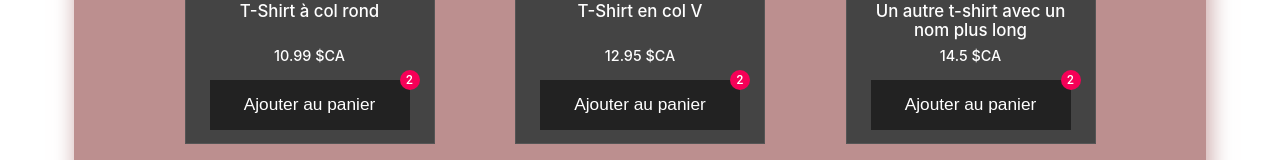
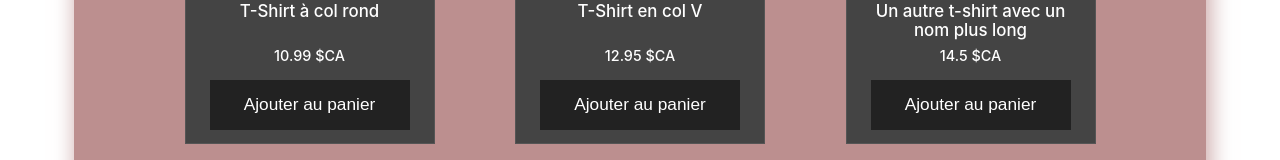
Before and after one commit to francois-stjacques/panier-achats-pvt-gr1, a React (Create React App) app: page / in a window 1280 px wide. Shown: the part 531-691 px from the top of the page. Built offline with nearby package versions, Linux system fonts and the light colour scheme.

Commit message:
Sommaire du panier avancé mais pas terminé

```diff
--- a/src/BtnAjoutPanier.jsx
+++ b/src/BtnAjoutPanier.jsx
@@ -1,10 +1,20 @@
-import './BtnAjoutPanier.scss';
-import Badge from '@material-ui/core/Badge';
+import "./BtnAjoutPanier.scss";
+import Badge from "@material-ui/core/Badge";
+import { useState } from "react";
 
 export default function BtnAjoutPanier(props) {
+  // État du badge du bouton
+  const [btnQte, setBtnQte] = useState(0);
+
   return (
-    <Badge badgeContent="2" color="secondary">
-      <button className="BtnAjoutPanier">
+    <Badge badgeContent={btnQte} color="secondary">
+      <button
+        onClick={() => {
+          props.onClick();
+          setBtnQte(btnQte+1);
+        }}
+        className="BtnAjoutPanier"
+      >
         Ajouter au panier
       </button>
     </Badge>
--- a/src/Entete.jsx
+++ b/src/Entete.jsx
@@ -35,7 +35,7 @@ export default function Entete(props) {
           <Badge onClick={basculerSommairePanier} badgeContent="5" color="primary">
             <ShoppingCartIcon />
           </Badge>
-          <SommairePanier cacher={cacheSommaire} />
+          <SommairePanier cacher={cacheSommaire} etatPanier={props.etatPanier} />
         </li>
         <li>Mon compte</li>
       </ul>
--- a/src/ListeProduits.jsx
+++ b/src/ListeProduits.jsx
@@ -1,18 +1,22 @@
-import './ListeProduits.scss';
-import Produit from './Produit';
-import tabProduits from './data/produits.json';
+import "./ListeProduits.scss";
+import Produit from "./Produit";
+import tabProduits from "./data/produits.json";
 
 function ListeProduits(props) {
-    console.log("Panier dans ListeProduits", props.etatPanier);
+  //console.log("Panier dans ListeProduits", props.etatPanier);
   return (
     <div className="ListeProduits">
       <h2>Produits disponibles</h2>
       <ul>
-                {
-                    tabProduits.map((prd) =>
-                        <Produit etatPanier={props.etatPanier} id={prd.id} nom={prd.nom} prix={prd.prix} />
-                    )
-                }
+        {tabProduits.map((prd) => (
+          <Produit
+            key={prd.id}
+            etatPanier={props.etatPanier}
+            id={prd.id}
+            nom={prd.nom}
+            prix={prd.prix}
+          />
+        ))}
       </ul>
     </div>
   );
--- a/src/Page.jsx
+++ b/src/Page.jsx
@@ -16,7 +16,7 @@ export default function Page() {
 
   return (
     <div className="Page">
-      <Entete />
+      <Entete etatPanier={etatPanier} />
       <section className="contenuPrincipal">
         <ListeProduits etatPanier={etatPanier} />
       </section>
--- a/src/Produit.jsx
+++ b/src/Produit.jsx
@@ -2,7 +2,7 @@ import BtnAjoutPanier from './BtnAjoutPanier';
 import './Produit.scss';
 
 export default function Produit(props) {
-    console.log("Panier dans Produit : ", props.etatPanier);
+    //console.log("Panier dans Produit : ", props.etatPanier);
 
     /**
      * Ajoute l'article au panier
@@ -15,8 +15,9 @@ export default function Produit(props) {
         else {
             panier[props.id] = {prix: props.prix, qte: 1}
         }
-
         // Maintenant il faut changer l'état du panier avec setPanier
+        setPanier(panier);
+        console.log(panier);
     }
 
     return (
--- a/src/SommairePanier.jsx
+++ b/src/SommairePanier.jsx
@@ -1,6 +1,9 @@
 import './SommairePanier.scss';
 
 export default function SommairePanier(props) {
+  //console.log("Etat du panier dans SommairePanier : ", props.etatPanier);
+  const [panier, setPanier] = props.etatPanier;
+  const infoPanier = retournerInfoPanier(panier);
   return (
     <div className={'SommairePanier' + (props.cacher?' cacher':'')}>
       <span className="nbArticles">Articles différents : </span>
@@ -12,3 +15,32 @@ export default function SommairePanier(props) {
     </div>
   );
 }
+
+function retournerInfoPanier(pan) {
+  let info = {}; // {nbArticles: 2, qteArticles: 18, sousTotal: 1234.87,}
+
+  // Sortir les articles et les mettre dans un tableau
+  let articles = Object.values(pan);
+
+  // Nombre d'articles différents
+  info.nbArticles = articles.length;
+
+  // Quantité d'articles totale
+  // Première façon :
+  // let qteTotale = 0;
+  // for(let i=0; i<articles.length; i++) {
+  //   qteTotale += articles[i].qte;
+  // }
+  // info.qteArticles = qteTotale;
+
+  // Meilleure façon :
+  info.qteArticles = articles.reduce(function(valInit, valCourante) {
+    return valCourante.qte + valInit;
+  }, 0);
+
+  // Sous-total
+  let sousTotal = articles.reduce((i, c) => c.prix*c.qte + i, 0);
+
+  console.log(sousTotal);
+
+}
```
Lines whose indentation alone changed are shown as unchanged.
